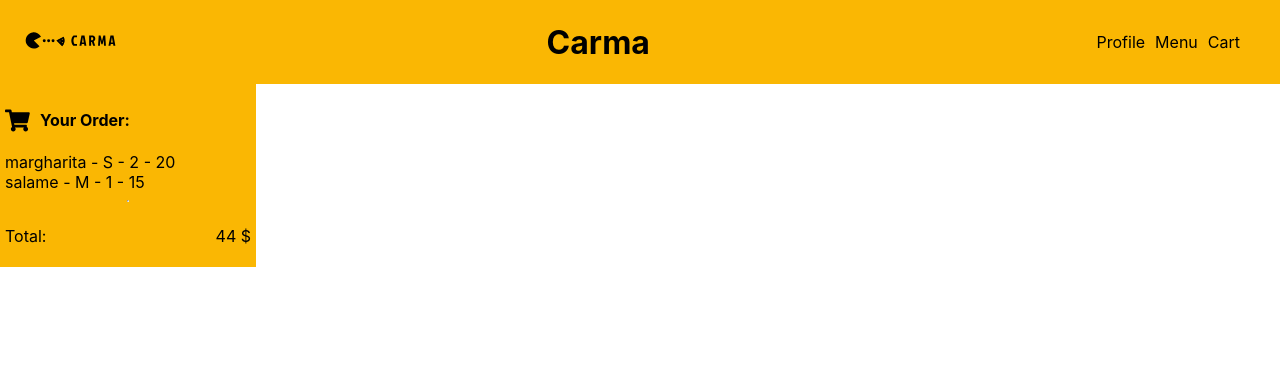
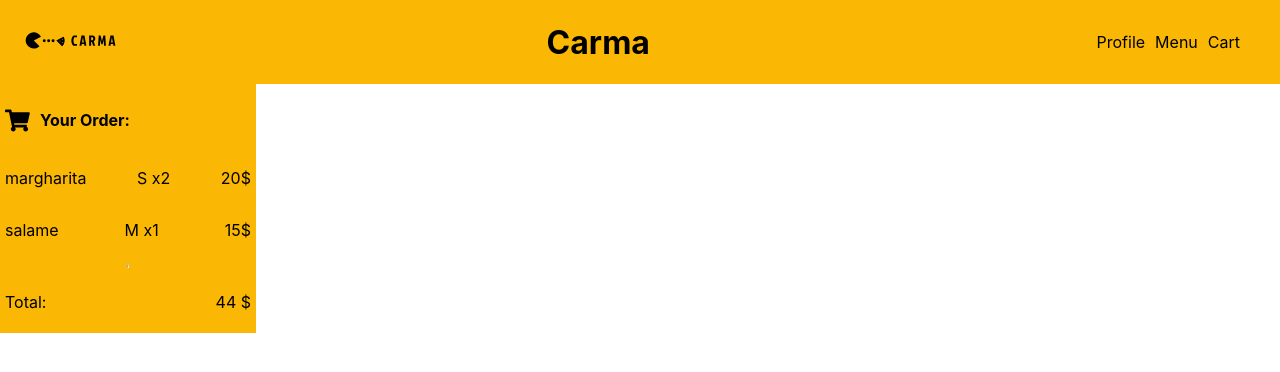
Before and after one commit to Urszuja/Carma.Restaurant.Project.Typescript.NextJS, a Next.js app in the folder carma-app/: page /order/list in a window 1280 px wide. Shown: the top 372 px of the page. Built offline with nearby package versions, Linux system fonts and the light colour scheme.

Commit message:
order list modified

```diff
--- a/carma-app/components/OrderList/OrderList.tsx
+++ b/carma-app/components/OrderList/OrderList.tsx
@@ -28,7 +28,11 @@ function OrderList() {
         {orders &&
           orders.map((o) => (
             <li className="order">
-              {o.name} - {o.size} - {o.quantity} - {o.quantity * o.price}
+              <p>{o.name}</p>
+              <p>
+                {o.size} x{o.quantity}
+              </p>
+              <p>{o.quantity * o.price}$</p>
             </li>
           ))}
       </ul>
--- a/carma-app/components/styles/OrderList.styled.ts
+++ b/carma-app/components/styles/OrderList.styled.ts
@@ -20,6 +20,8 @@ export const StyledOrderList = styled.div`
     li {
       margin: 0;
       padding: 0;
+      display: flex;
+      justify-content: space-between;
     }
   }
   .total {
@@ -27,4 +29,8 @@ export const StyledOrderList = styled.div`
     align-items: center;
     justify-content: space-between;
   }
+
+  hr {
+    border-top: 3px solid #bbb;
+  }
 `;
```
